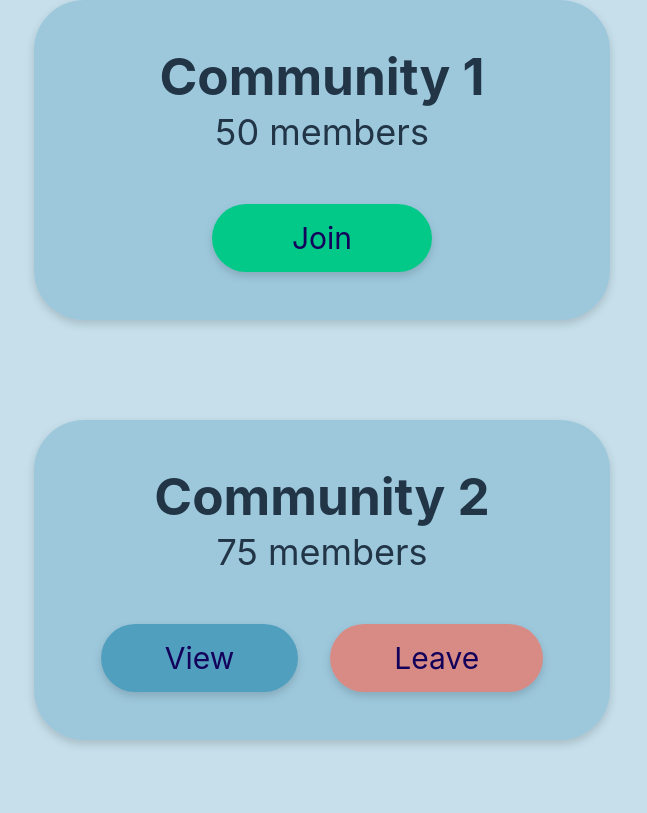
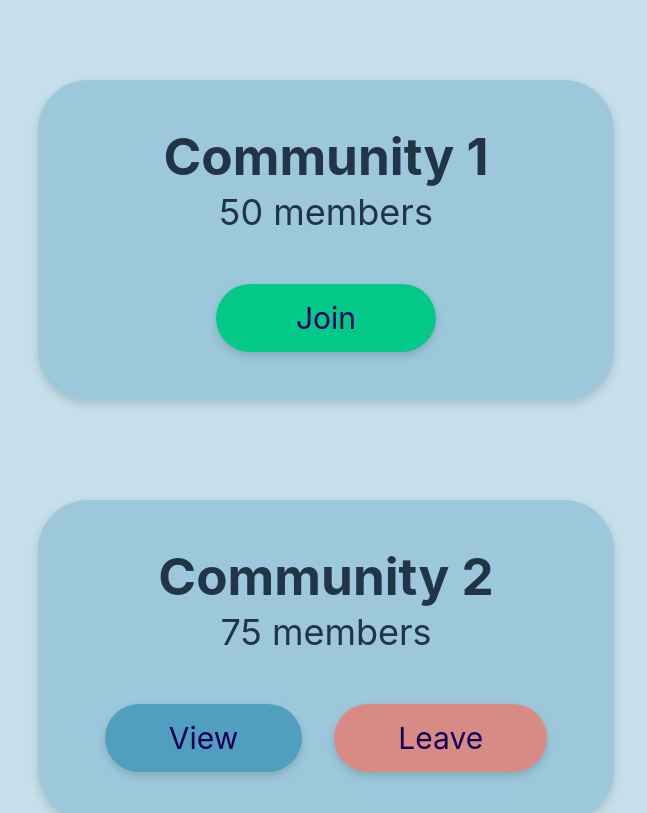
Before and after one commit to Kholil-Asjaduddin/EmoCare, a React (Vite) app in the folder frontend/: page /community in a window 1280 px wide. Shown: the top 813 px of the page, without its empty margins (70-717 px from the left). Built offline with nearby package versions, Linux system fonts and the light colour scheme.

Commit message:
feat: update community page padding

```diff
--- a/frontend/src/components/CommunityPage/CommunityPage.jsx
+++ b/frontend/src/components/CommunityPage/CommunityPage.jsx
@@ -35,7 +35,7 @@ const CommunityPage = () => {
   };
 
   return (
-    <div className="w-screen flex flex-row flex-wrap justify-between px-26">
+    <div className="w-screen flex flex-row flex-wrap justify-between pt-20 px-27">
       {communities.map((community) => (
         <CommunityCard
           key={community.id}
```
